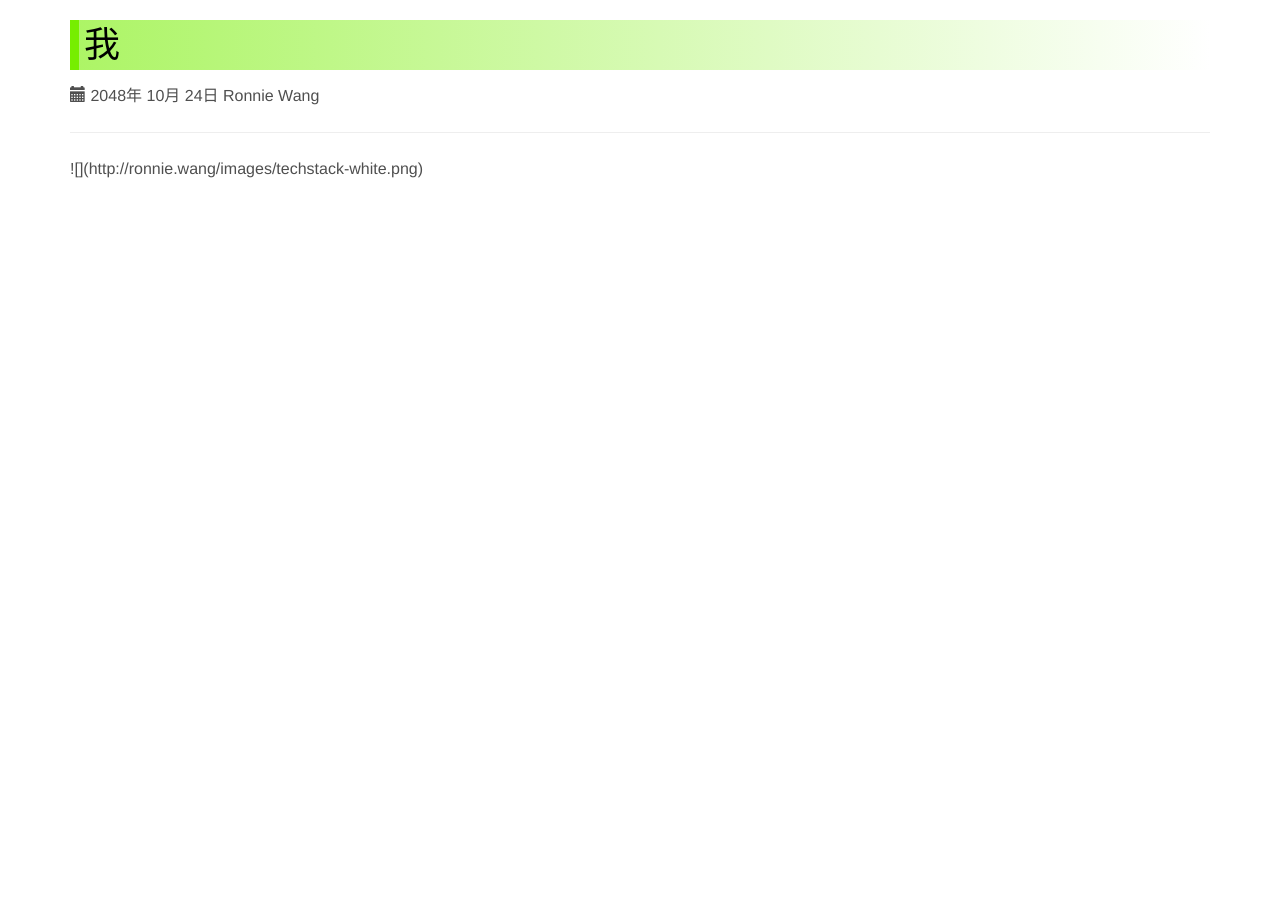
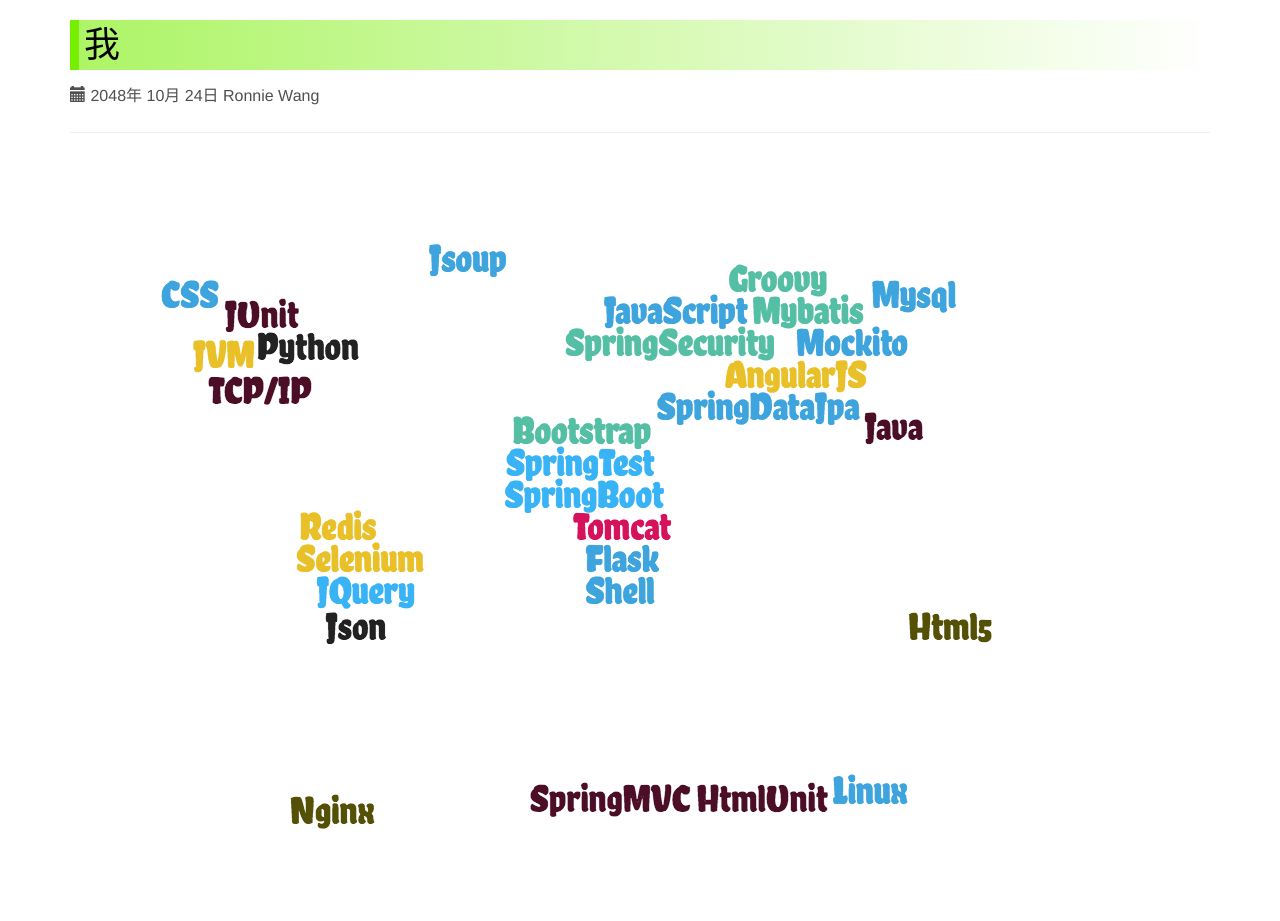
Before and after one commit to ronniewang/ronniewang.github.io, a Jekyll site: the page built from _posts/2048-10-24-me.md, in a window 1280 px wide. Built offline with Jekyll 4.4.1, drawn with Linux system fonts in a browser that asks for light colours; before the commit the page ends 900 px from its top, so only the background shows below that.

Commit message:
update files

```diff
--- a/_posts/2048-10-24-me.md
+++ b/_posts/2048-10-24-me.md
@@ -6,5 +6,5 @@ description: About me
 ---
 
 <div>
-![](http://ronnie.wang/images/techstack-white.png)
+<img src='http://ronnie.wang/images/techstack-white.png'>
 </div>
```
